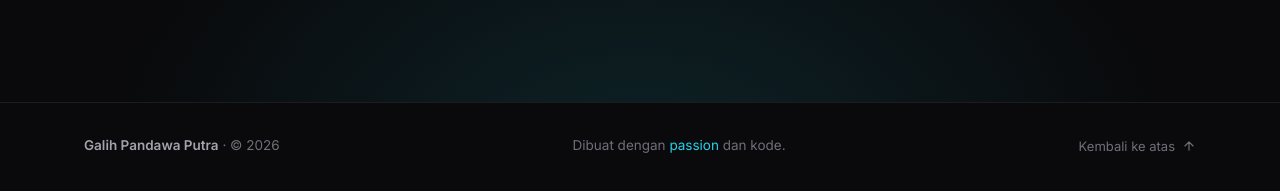
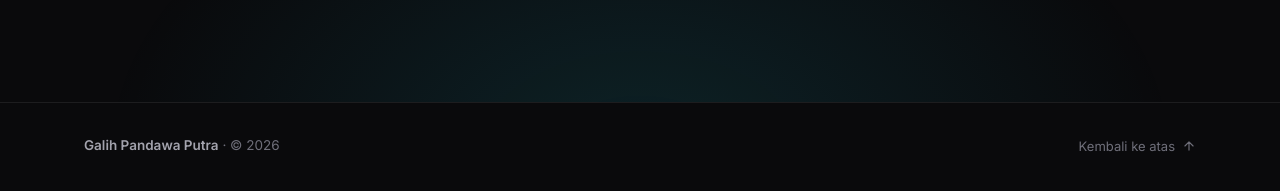
Before and after one commit to MzXax1/portofolio, a plain HTML site: page index.html in a window 1280 px wide. Shown: the part 7373-7564 px from the top of the page. Drawn offline with Linux system fonts and the light colour scheme.

Commit message:
Update index.html

```diff
--- a/index.html
+++ b/index.html
@@ -3,7 +3,7 @@
 <head>
 <meta charset="UTF-8">
 <meta name="viewport" content="width=device-width, initial-scale=1.0">
-<title>Galih Pandawa Putra — Full-Stack Web Developer</title>
+<title>Galih Pandawa Putra - Full-Stack Web Developer</title>
 <meta name="description" content="Full-Stack Web Developer focused on building modern web applications, business systems, and AI-powered solutions.">
 <link rel="icon" type="image/png" href="images/logo.png">
 <link rel="preconnect" href="https://fonts.googleapis.com">
@@ -1448,7 +1448,6 @@ input { font-family: inherit; }
 <footer class="footer">
   <div class="container footer-inner">
     <div class="footer-meta"><strong>Galih Pandawa Putra</strong> · © 2026</div>
-    <div class="footer-note" data-i18n="footer.note">Dibuat dengan <em>passion</em> dan kode.</div>
     <a href="#home" class="to-top">
       <span data-i18n="footer.top">Kembali ke atas</span>
       <svg viewBox="0 0 24 24" fill="none" stroke-width="2" stroke-linecap="round" stroke-linejoin="round"><path d="M12 19V5M5 12l7-7 7 7"/></svg>
```
